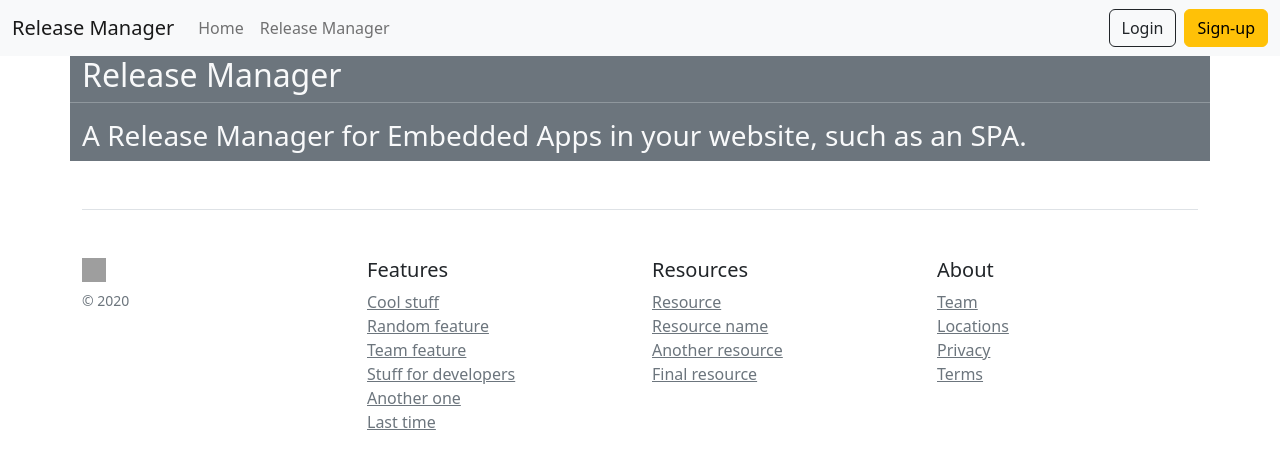
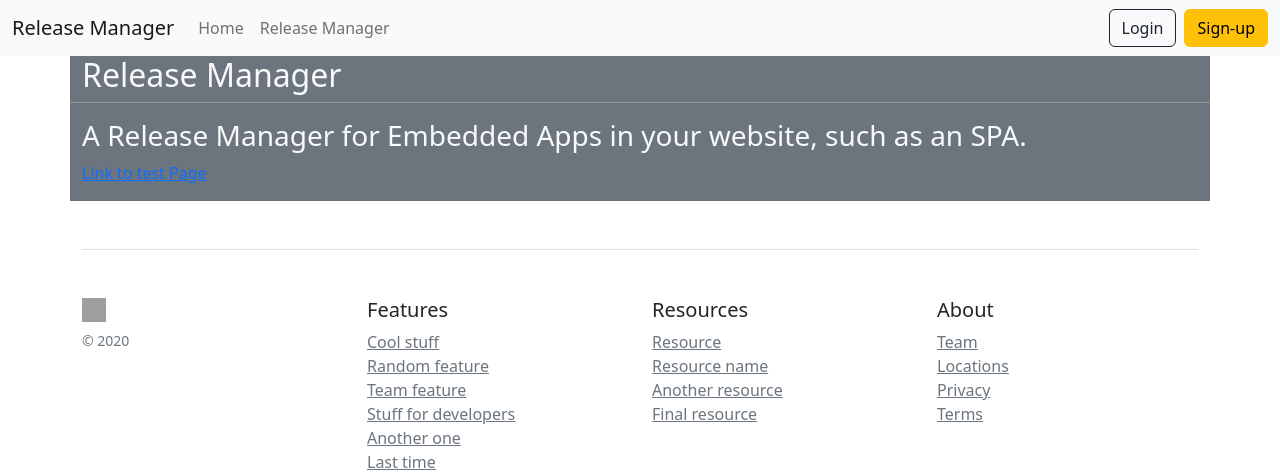
Before and after one commit to renderbox/django-release-manager, a Django app: template develop/core/templates/core/index.html in a window 1280 px wide. Shown: the top 476 px of the page. Run offline with Django 3.2, Linux system fonts and the light colour scheme; the template is opened without the code that fills it, so the values that code supplies are empty; grey boxes are pictures that could not be loaded.

Commit message:
Basic Working Template Tag

```diff
--- a/develop/core/templates/core/index.html
+++ b/develop/core/templates/core/index.html
@@ -14,6 +14,7 @@
 		<h2>Release Manager</h2>
 		<hr>
 		<h3>A Release Manager for Embedded Apps in your website, such as an SPA.</h3>
+		<p><a href={% url 'core-test' %}>Link to test Page</a></p>
 
 	</div>
 {% endblock content %}
--- a/develop/templates/test_page.html
+++ b/develop/templates/test_page.html
@@ -13,6 +13,7 @@
 
     <!-- Bootstrap core CSS -->
     <link rel="stylesheet" href="https://cdn.jsdelivr.net/npm/bootstrap@5.2.3/dist/css/bootstrap.min.css" integrity="sha384-rbsA2VBKQhggwzxH7pPCaAqO46MgnOM80zW1RWuH61DGLwZJEdK2Kadq2F9CUG65" crossorigin="anonymous">
+    <!-- Release Manager CSS -->
     {% release_packages "headless" file_types="css" %}
 
     <!-- Favicons -->
@@ -30,6 +31,7 @@
     {% block extra_css %}{% endblock %}
 
     <script src="https://cdn.jsdelivr.net/npm/bootstrap@5.2.3/dist/js/bootstrap.bundle.min.js" integrity="sha384-kenU1KFdBIe4zVF0s0G1M5b4hcpxyD9F7jL+jjXkk+Q2h455rYXK/7HAuoJl+0I4" crossorigin="anonymous"></script>
+    <!-- Release Manager JS -->
     {% release_packages "headless" file_types="js" %}
 
     {% block extra_head_js %}{% endblock %}
--- a/src/releasemanager/templatetags/release_template_tags.py
+++ b/src/releasemanager/templatetags/release_template_tags.py
@@ -18,6 +18,8 @@ def release_packages(package_key, release_state=None, file_types=None):
     # # If not in a group, get the latest published release for the package
     # # get the latest release based on the newest release marked as PRODUCTION
     # release = Release.objects.filter(state=Release.PRODUCTION).first()
+
+    # [{file_type: "css", path:"/static/css/v0.1.0/main.css"}, {file_type:"js", path:"/static/js/v0.1.0/main.js"}]
 
     # # Process the 'files' field and return context to be used in the template
     # files = (
```
